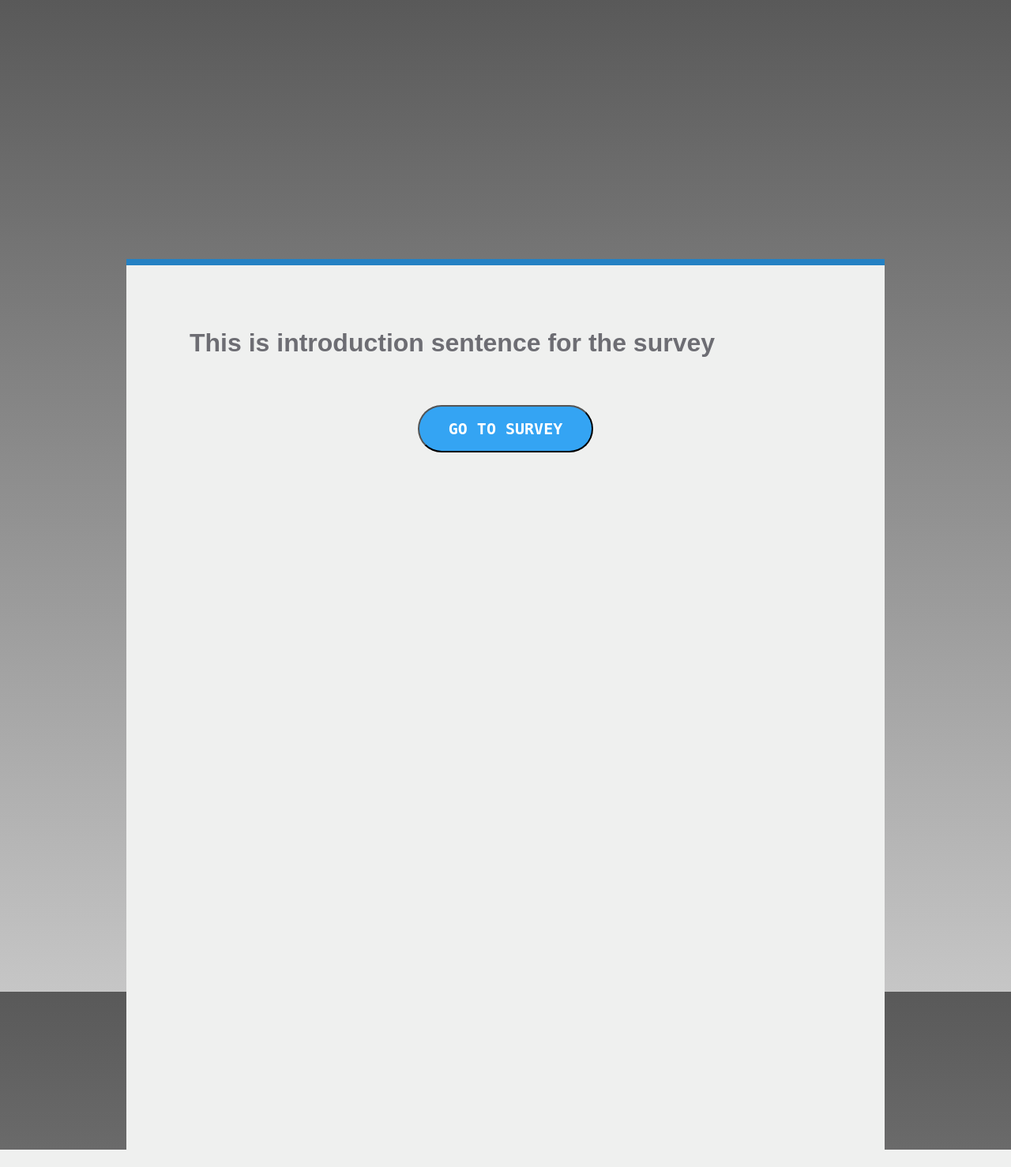
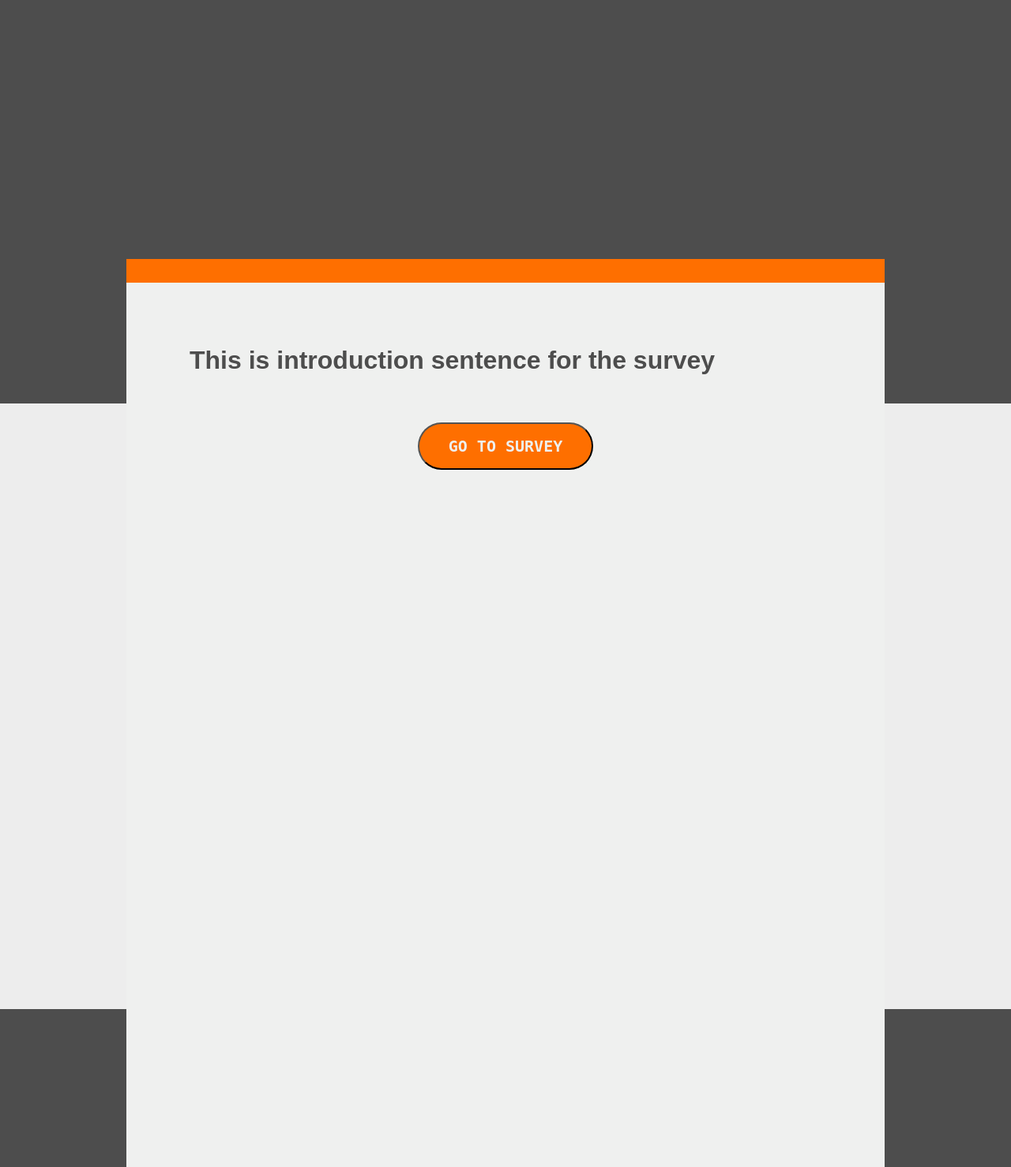
Before and after one commit to anphx/netofol, a Flask app: page / in a window 1280 px wide. Shown: the whole page at 79% size. Before the commit the page ends 1456 px from the top, so only its background shows below. Run offline with Flask 2, Linux system fonts and the light colour scheme; some libraries are stand-ins or nearby versions.

Commit message:
style.css v1

```diff
--- a/backend/static/style.css
+++ b/backend/static/style.css
@@ -3,10 +3,14 @@ button {
 	width: 12em;
 	height: 3em;
 	margin: 10px;
+    cursor: pointer;
 }
 
 html{
-	background: linear-gradient(to bottom, #595959 0%,#c6c6c6 100%); /* W3C, IE10+, FF16+, Chrome26+, Opera12+, Safari7+ */
+	background: rgb(77,77,77); /* Old browsers */
+background: -moz-linear-gradient(top, rgba(77,77,77,1) 0%, rgba(77,77,77,1) 40%, rgba(237,237,237,1) 40%, rgba(237,237,237,1) 100%); /* FF3.6-15 */
+background: -webkit-linear-gradient(top, rgba(77,77,77,1) 0%,rgba(77,77,77,1) 40%,rgba(237,237,237,1) 40%,rgba(237,237,237,1) 100%); /* Chrome10-25,Safari5.1-6 */
+background: linear-gradient(to bottom, rgba(77,77,77,1) 0%,rgba(77,77,77,1) 40%,rgba(237,237,237,1) 40%,rgba(237,237,237,1) 100%); /* W3C, IE10+, FF16+, Chrome26+, Opera12+, Safari7+ */
 }
 
 body{
@@ -16,7 +20,7 @@ body{
     width: 50em;
     top: 200px;
     padding: 5em;
-	border-top:solid #2581c3 8px;
+	border-top: solid #FE6F00 30px;
 
 	background: #EFF0EF;
 	color: #303030;
@@ -33,25 +37,57 @@ body{
     text-align: left;
     font-size:xx-large;
     font-weight: 600;
-    color:#6d6d73;
+    color: #4D4D4D;
 }
 
 #next-btn{
-	position: absolute;
-    right: -60px;
-    top: 200px;
+	top: -50px;
+    position: absolute;
+    border: none;
+    background-color: Transparent;
+    font-weight: bold;
+    color:  #D4D4D4;
+    outline: none;
+    right: -110px;
     width: 100px;
-    height: 100px;
-    border-radius: 100%;
+    height: 600px;
+    font-size: -webkit-xxx-large;
+    transition-duration: 0.4s;
+}
+#next-btn:hover {
+	color:#FE6F00;
+    transform: scale(1.3);
+    cursor: pointer;
+}
+
+#next-btn[disabled]:hover {
+    color: grey;
+    transform: scale(1.0);
 }
 
 #previous-btn{
 	position: absolute;
-    left: -60px;
-    top: 200px;
-    border-radius: 100%;
+    left: -110px;
+    top: -50px;
+    position: absolute;
+    border: none;
+    background-color: Transparent;
+    font-weight: bold;
+    color: #D4D4D4;
+    outline: none;
     width: 100px;
-    height: 100px;
+    height: 600px;
+    font-size: -webkit-xxx-large;
+    transition-duration: 0.4s;
+}
+#previous-btn:hover {
+	color:#FE6F00;
+    transform: scale(1.3);
+    cursor: pointer;
+}
+#previous-btn[disabled]:hover {
+    color: grey;
+    transform: scale(1.0);
 }
 
 .label--checkbox,
@@ -65,12 +101,14 @@ body{
   text-align:left;
   font-size:medium;
   font-weight: lighter;
+  color: #4D4D4D;
 }
 
 #goto-survey-btn, #start-btn, #save-btn{
 	margin-top:60px;
-	color: white;
-    background: #34a4f3;
+	color: #EFF0EF;
+    background: #FE6F00;
+    cursor: pointer;
     border-radius: 50px;
     width: 222px;
     font-size: x-large;
```
